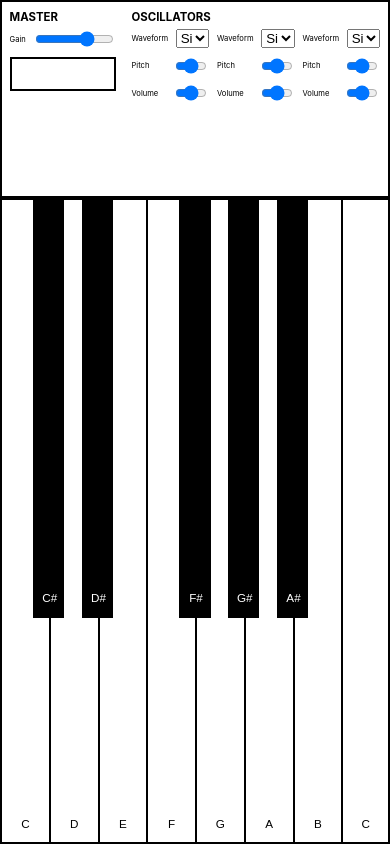
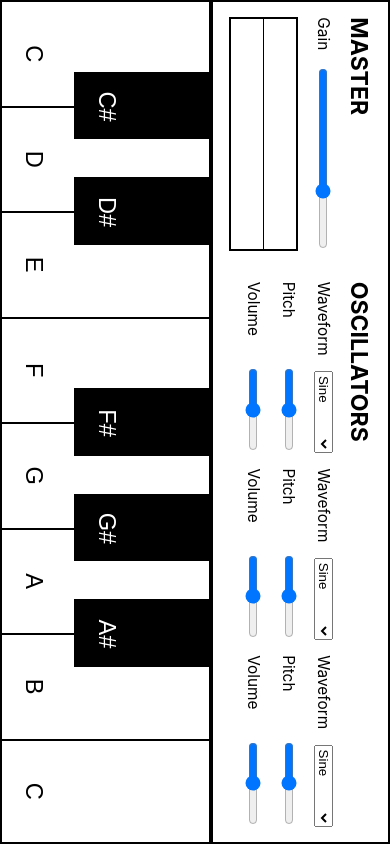
Before and after one commit to vindotski/vinskiano, a React (Create React App) app: page / in a window 390 px wide. Built offline with nearby package versions, Linux system fonts and the light colour scheme.

Commit message:
Improve responsiveness (#15)
* Implement forced landscape on portrait mode (#14)

* Tweak font sizes and spacing (#14)

```diff
--- a/src/App.css
+++ b/src/App.css
@@ -1,10 +1,29 @@
+#root {
+  overflow: hidden;
+}
+
 .App {
   display: flex;
   flex-direction: column;
   width: 100vw;
   height: 100vh;
-  font-size: 1.5vw;
-  overflow: hidden;
+  font-size: 1.4vw;
+}
+
+@media (orientation: portrait) {
+  .App {
+    top: -100vw;
+    left: 0;
+    width: 100vh;
+    height: 100vw;
+    font-size: 1.4vh;
+
+    transform: rotate(90deg);
+    transform-origin: bottom left;
+    position: absolute;
+
+    overflow: auto;
+  }
 }
 
 .input-group {
@@ -96,7 +115,7 @@
   justify-content: center;
   border: 2px solid #000;
   font-size: 2em;
-  padding-bottom: 1em;
+  padding-bottom: 0.75em;
   min-width: 8%;
   height: 100%;
 }
```
